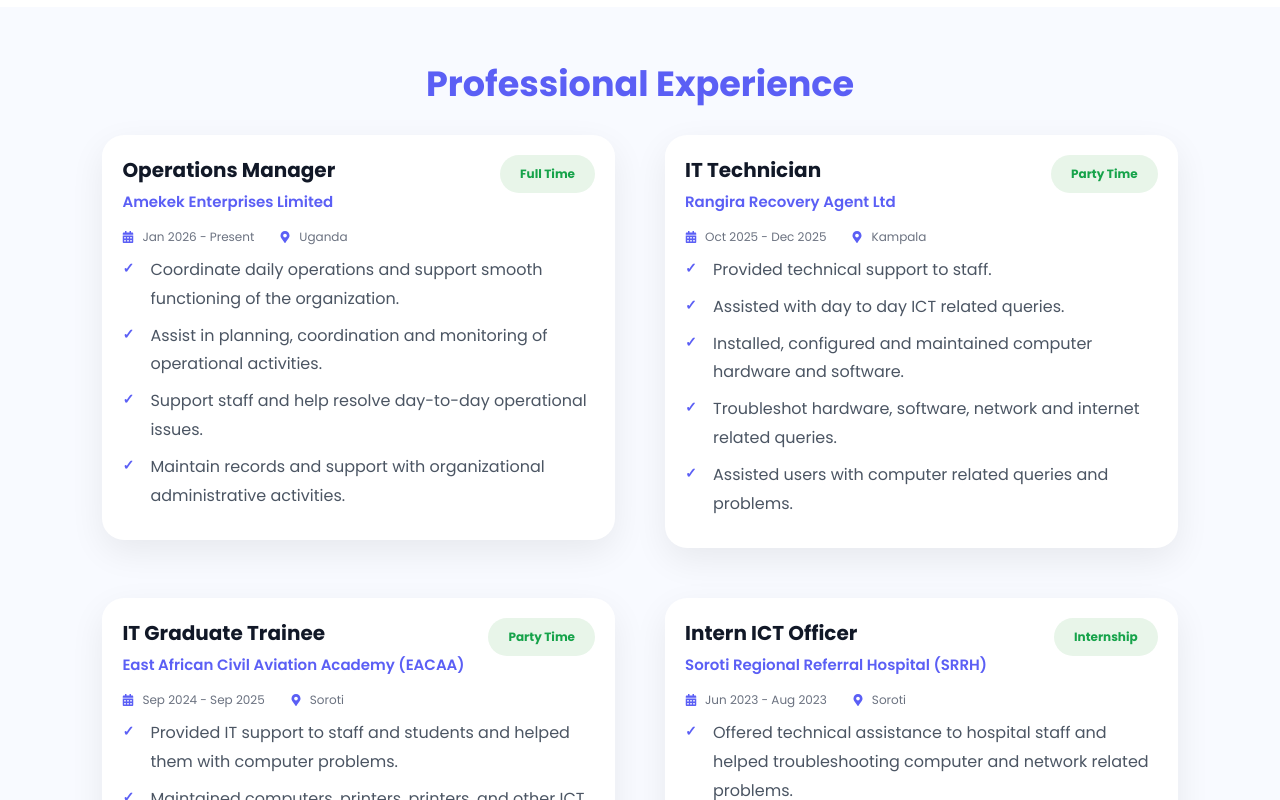
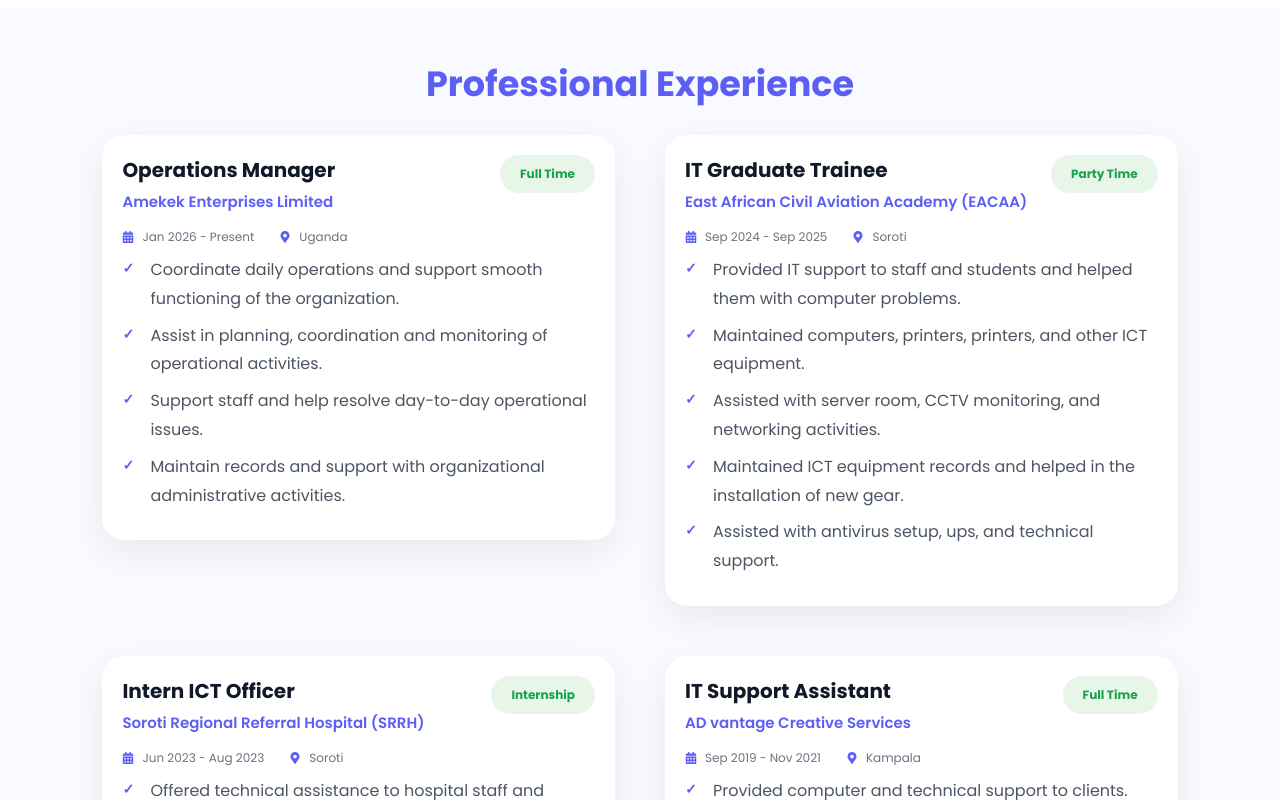
Before and after one commit to charliejaypic/charles-website, a React (Vite) app: page / in a window 1280 px wide. Shown: the part 1980-2780 px from the top of the page. Built offline with nearby package versions, Linux system fonts and the light colour scheme.

Commit message:
Inital Commite

```diff
--- a/src/components/Experience/Experience.jsx
+++ b/src/components/Experience/Experience.jsx
@@ -39,35 +39,35 @@
       ]
     },
 
-    {
-      title: "IT Technician",
+//     {
+//       title: "IT Technician",
 
-      company: "Rangira Recovery Agent Ltd",
+//       company: "Rangira Recovery Agent Ltd",
 
-      status: "Party Time",
+//       status: "Party Time",
 
-      date: "Oct 2025 - Dec 2025",
+//       date: "Oct 2025 - Dec 2025",
 
-      location: "Kampala",
+//       location: "Kampala",
 
-      description: [
-  "Provided technical support to staff.",
-  "Assisted with day to day ICT related queries.",
-  "Installed, configured and maintained computer hardware and software.",
-  "Troubleshot hardware, software, network and internet related queries.",
-  "Assisted users with computer related queries and problems."
-],
+//       description: [
+//   "Provided technical support to staff.",
+//   "Assisted with day to day ICT related queries.",
+//   "Installed, configured and maintained computer hardware and software.",
+//   "Troubleshot hardware, software, network and internet related queries.",
+//   "Assisted users with computer related queries and problems."
+// ],
 
-      technologies: [
-        "React",
-        "JavaScript",
-        "HTML",
-        "CSS",
-        "Networking",
-        "Git",
-        "Windows"
-      ]
-    },
+//       technologies: [
+//         "React",
+//         "JavaScript",
+//         "HTML",
+//         "CSS",
+//         "Networking",
+//         "Git",
+//         "Windows"
+//       ]
+//     },
 
     {
       title: "IT Graduate Trainee",
```
